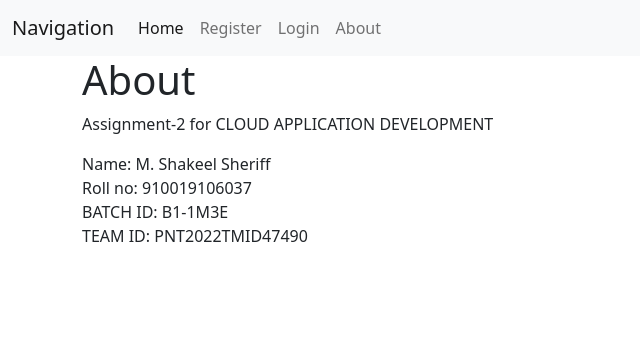
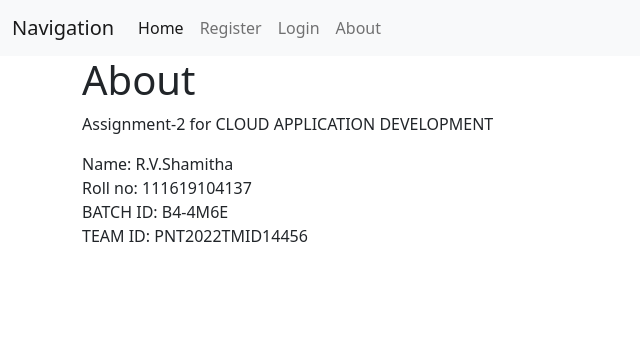
Before and after one commit to IBM-EPBL/IBM-Project-30909-1660192298, a Flask app: page /about in a window 1280 px wide. Shown: the top 356 px of the page, without its empty margins (0-640 px from the left). Run offline with Flask 2, Linux system fonts and the light colour scheme.

Commit message:
Update about.html

```diff
--- a/Assignment/Shamitha/Assignment 2/Template/about.html
+++ b/Assignment/Shamitha/Assignment 2/Template/about.html
@@ -8,9 +8,9 @@
 <div class='container'>
 <h1>About</h1>
 <p>Assignment-2 for CLOUD APPLICATION DEVELOPMENT</p>
-<td>Name: M. Shakeel Sheriff</td><br>
-<td>Roll no: 910019106037</td><br>
-<td>BATCH ID: B1-1M3E</td><br>
-<td>TEAM ID: PNT2022TMID47490 </td>
+<td>Name: R.V.Shamitha</td><br>
+<td>Roll no: 111619104137</td><br>
+<td>BATCH ID: B4-4M6E</td><br>
+<td>TEAM ID: PNT2022TMID14456</td>
 </div>
 {% endblock %}
```
